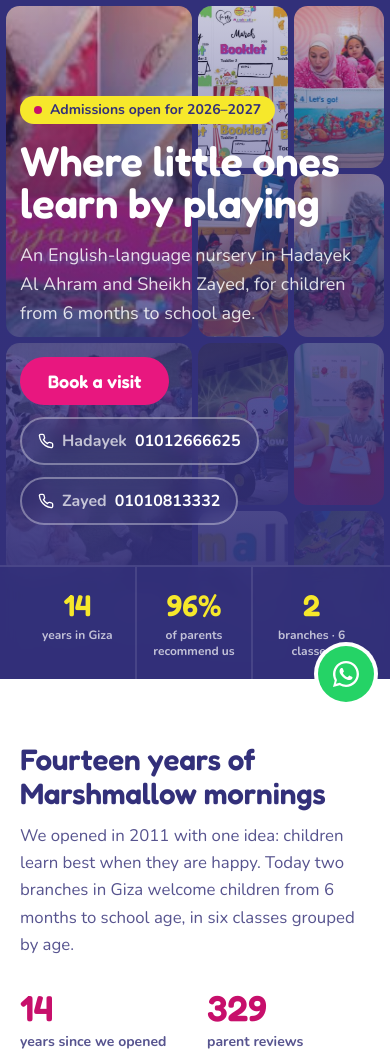
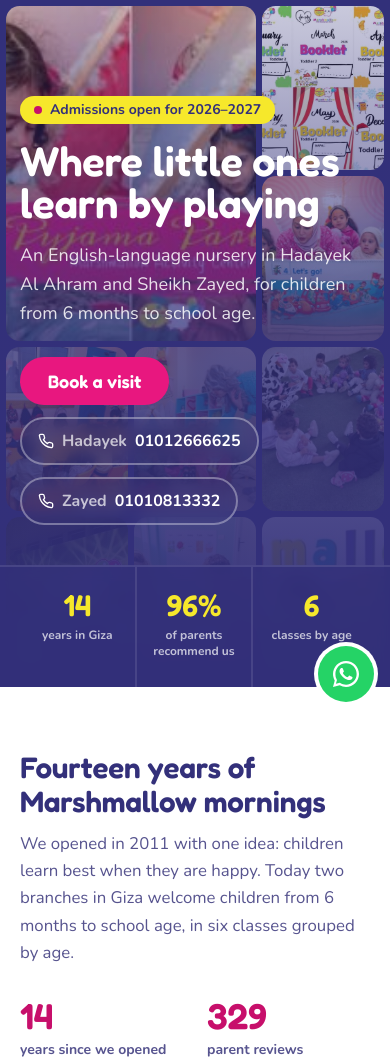
Before and after one commit to Ahmedtoka/Marshmallow, a Laravel app: page / in a window 390 px wide. Shown: the part 126-1184 px from the top of the page. Run offline with Laravel 12, Linux system fonts and the light colour scheme; data comes from the database, SQL or seed files in the repository; data that the repository does not hold is empty; style sheets or scripts are compiled from the project's sources; some libraries are stand-ins or nearby versions.

Commit message:
Mobile pass over the site, and maps back on the visit page
Phone check across home, classes, a class, gallery, reviews, visit and the form: no page scrolls
sideways. The hero wall now uses three larger tiles per row on a phone instead of four small ones,
its third number is the classes rather than repeating the branches, and the branch cards on the
visit page carry their Google map again.

Co-Authored-By: Claude Opus 5 <noreply@anthropic.com>

```diff
--- a/resources/views/site/home/hero.blade.php
+++ b/resources/views/site/home/hero.blade.php
@@ -3,17 +3,17 @@
     // exactly full at each size. The rest of the photos are the pool the wall keeps swapping in.
     $pool = $heroPhotos->map(fn ($photo) => thumb_url($photo->path, 520))->filter()->values();
     $tiles = 20;
-    $big = [0 => 'col-span-2 row-span-2', 5 => 'col-span-2 row-span-2', 10 => 'sm:col-span-2 sm:row-span-2', 15 => 'lg:col-span-2 lg:row-span-2'];
+    $big = [0 => 'col-span-2 row-span-2', 5 => 'sm:col-span-2 sm:row-span-2', 10 => 'sm:col-span-2 sm:row-span-2', 15 => 'lg:col-span-2 lg:row-span-2'];
 @endphp
 <section class="relative isolate overflow-hidden bg-ink">
     @if ($pool->isNotEmpty())
         <div class="absolute inset-0" x-data="heroMosaic(@js($pool), {{ $tiles }})" aria-hidden="true">
-            <div class="grid h-full grid-cols-4 grid-rows-4 gap-1.5 p-1.5 sm:grid-cols-6 lg:grid-cols-8">
+            <div class="grid h-full grid-cols-3 grid-rows-4 gap-1.5 p-1.5 sm:grid-cols-6 lg:grid-cols-8">
                 @for ($i = 0; $i < $tiles; $i++)
                     <div @class([
                             'relative overflow-hidden rounded-[0.85rem]',
                             $big[$i] ?? '',
-                            'hidden sm:block' => $i >= 10 && $i < 15,
+                            'hidden sm:block' => $i >= 9 && $i < 15,
                             'hidden lg:block' => $i >= 15,
                         ])>
                         <img :src="current[{{ $i }}]" alt="" loading="{{ $i < 6 ? 'eager' : 'lazy' }}"
@@ -72,10 +72,10 @@
             @foreach ([
                 [setting('years_experience'), 'years in Giza'],
                 [setting('recommend_percent') ? setting('recommend_percent').'%' : null, 'of parents recommend us'],
-                [$branches->count() ?: null, \Illuminate\Support\Str::plural('branch', $branches->count()).' · '.$classrooms->count().' classes'],
+                [$classrooms->count() ?: null, 'classes by age'],
             ] as [$value, $label])
                 @if ($value)
-                    <div class="px-2 py-5 text-center sm:py-7">
+                    <div class="px-2 pb-7 pt-5 text-center sm:py-7">
                         <dd class="font-display text-3xl font-semibold text-sun sm:text-5xl">{{ $value }}</dd>
                         <dt class="mt-1 text-xs font-bold text-white/70 sm:text-sm">{{ $label }}</dt>
                     </div>
--- a/resources/views/site/pages/visit.blade.php
+++ b/resources/views/site/pages/visit.blade.php
@@ -23,7 +23,7 @@
             <x-site.section-head title="Where to find us" :subtitle="setting('tour_hours')" />
             <div class="mt-8 grid gap-6 lg:grid-cols-2">
                 @foreach ($branches as $branch)
-                    @include('site.partials.branch-card', ['branch' => $branch, 'color' => $loop->first ? '#E8177F' : '#2CBCC9'])
+                    @include('site.partials.branch-card', ['branch' => $branch, 'color' => $loop->first ? '#E8177F' : '#2CBCC9', 'map' => true, 'place' => 'Visit page'])
                 @endforeach
             </div>
         </div>
--- a/resources/views/site/partials/branch-card.blade.php
+++ b/resources/views/site/partials/branch-card.blade.php
@@ -29,5 +29,10 @@
             @endif
         </div>
         <a href="{{ route('enroll', ['branch' => $branch->slug, 'interest' => 'tour']) }}" class="link mt-5 inline-block" data-track="cta_click" data-track-label="{{ $place ?? 'Branches' }} – Book a visit at {{ $branch->name }}">Book a visit at {{ $branch->name }}</a>
+
+        @if (($map ?? false) && $branch->map_embed_url)
+            <iframe src="{{ $branch->map_embed_url }}" title="Map of {{ $branch->name }}" loading="lazy" referrerpolicy="no-referrer-when-downgrade"
+                    class="mt-5 h-56 w-full rounded-[1.25rem] border-2 border-line sm:h-64"></iframe>
+        @endif
     </div>
 </article>
```
Also changed, not shown: 5 other files.
